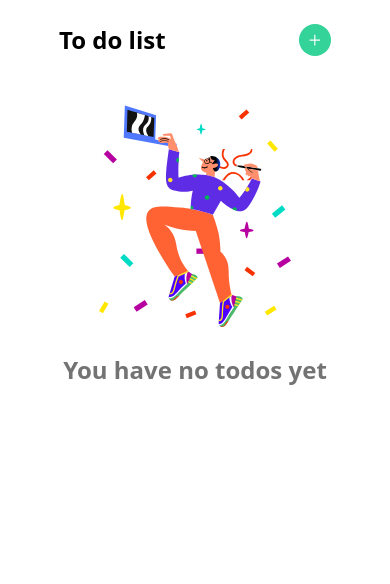
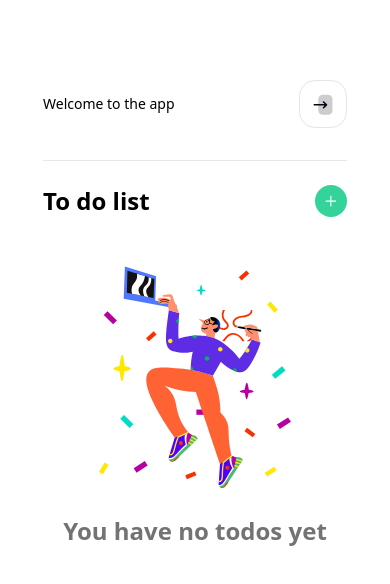
Before and after one commit to nykami/todo-app, a Vue app in the folder todo-app/: page / in a window 390 px wide. Shown: the top 584 px of the page. Built offline with nearby package versions, Linux system fonts and the light colour scheme.

Commit message:
ITL 13  make the todo list look

```diff
--- a/todo-app/src/App.vue
+++ b/todo-app/src/App.vue
@@ -1,11 +1,13 @@
 <template>
-  <div class="flex flex-col items-center justify-center">
+  <div class="flex flex-col justify-center items-center">
+    <div>
       <!-- <button
       class="absolute top-0 right-0 p-4 rounded-full bg-gray-300"
       @click="clearTodos"
     >
       Clear all
     </button> -->
+      <TodoLogin />
       <TodoHeader @addTodo="addTodo" />
       <TodoPlaceholder v-if="!todos.length" />
       <TodoList
@@ -14,6 +16,7 @@
         @clearTodos="clearTodos"
       />
     </div>
+  </div>
 </template>
 
 <script setup lang="ts">
@@ -21,6 +24,7 @@ import { ref } from "vue";
 import TodoHeader from "./components/TodoHeader.vue";
 import TodoList from "./components/TodoList.vue";
 import TodoPlaceholder from "./components/TodoPlaceholder.vue";
+import TodoLogin from "./components/TodoLogin.vue";
 
 interface Todo {
   id: number;
--- a/todo-app/src/components/TodoHeader.vue
+++ b/todo-app/src/components/TodoHeader.vue
@@ -1,6 +1,6 @@
 <template>
   <div
-    class="flex items-center justify-between px-4 py-6 sm:w-[38rem] w-[19rem] sm:m-[2.6rem]"
+    class="flex items-center justify-between py-6 sm:w-[38rem] w-[19rem]"
   >
     <div class="text-black sm:text-7xl text-2xl font-semibold ">
       To do list
--- /dev/null
+++ b/todo-app/src/components/TodoLogin.vue
@@ -0,0 +1,21 @@
+<template>
+  <div class="flex justify-between items-center mt-20 mb-8">
+    <div class="text-sm sm:text-2xl font-medium">
+        Welcome to the app
+    </div>
+    <div
+      class="w-[3rem] h-[3rem] border border-neutral-200 sm:w-[7rem] sm:h-[3rem] font-semibold sm:text-lg sm:bg-neutral-200 rounded-2xl flex items-center justify-center"
+    >
+      <!-- Add "flex items-center justify-center" classes to center the content -->
+      <button class="hidden sm:block">
+        Log in
+    </button>
+    <RightArrowIcon class="sm:hidden"/>
+    </div>
+  </div>
+  <hr />
+</template>
+
+<script setup lang="ts">
+import RightArrowIcon from './icons/RightArrowIcon.vue';
+</script>
--- /dev/null
+++ b/todo-app/src/components/icons/RightArrowIcon.vue
@@ -0,0 +1,23 @@
+<template>
+  <svg
+    xmlns="http://www.w3.org/2000/svg"
+    width="24"
+    height="25"
+    viewBox="0 0 24 25"
+    fill="none"
+  >
+    <path
+      fill-rule="evenodd"
+      clip-rule="evenodd"
+      d="M7.29614 7.28291C7.29614 4.83191 9.35594 2.83691 11.8876 2.83691H16.9199C19.4453 2.83691 21.5 4.82691 21.5 7.27291V18.3889C21.5 20.8409 19.4412 22.8369 16.9096 22.8369H11.8773C9.35181 22.8369 7.29614 20.8459 7.29614 18.3989V17.4589V7.28291Z"
+      fill="#040415"
+      fill-opacity="0.2"
+    />
+    <path
+      fill-rule="evenodd"
+      clip-rule="evenodd"
+      d="M16.0374 12.2907L13.0695 9.38173C12.7627 9.08173 12.2691 9.08173 11.9634 9.38373C11.6587 9.68573 11.6597 10.1727 11.9654 10.4727L13.5905 12.0657H3.2821C2.85042 12.0657 2.5 12.4107 2.5 12.8367C2.5 13.2617 2.85042 13.6057 3.2821 13.6057H13.5905L11.9654 15.1997C11.6597 15.4997 11.6587 15.9867 11.9634 16.2887C12.1168 16.4397 12.3168 16.5157 12.518 16.5157C12.717 16.5157 12.9171 16.4397 13.0695 16.2907L16.0374 13.3817C16.1847 13.2367 16.268 13.0407 16.268 12.8367C16.268 12.6317 16.1847 12.4357 16.0374 12.2907Z"
+      fill="#040415"
+    />
+  </svg>
+</template>
```
Lines whose indentation alone changed are shown as unchanged.
